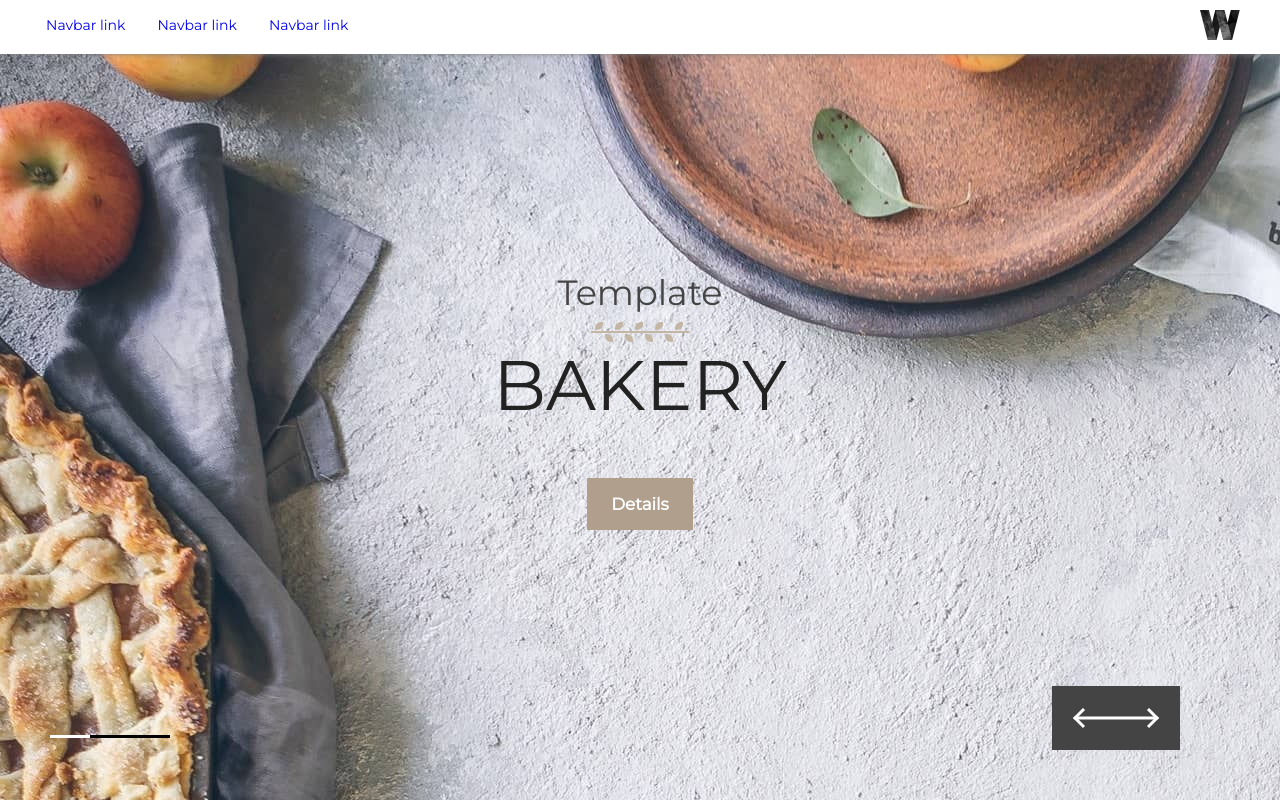
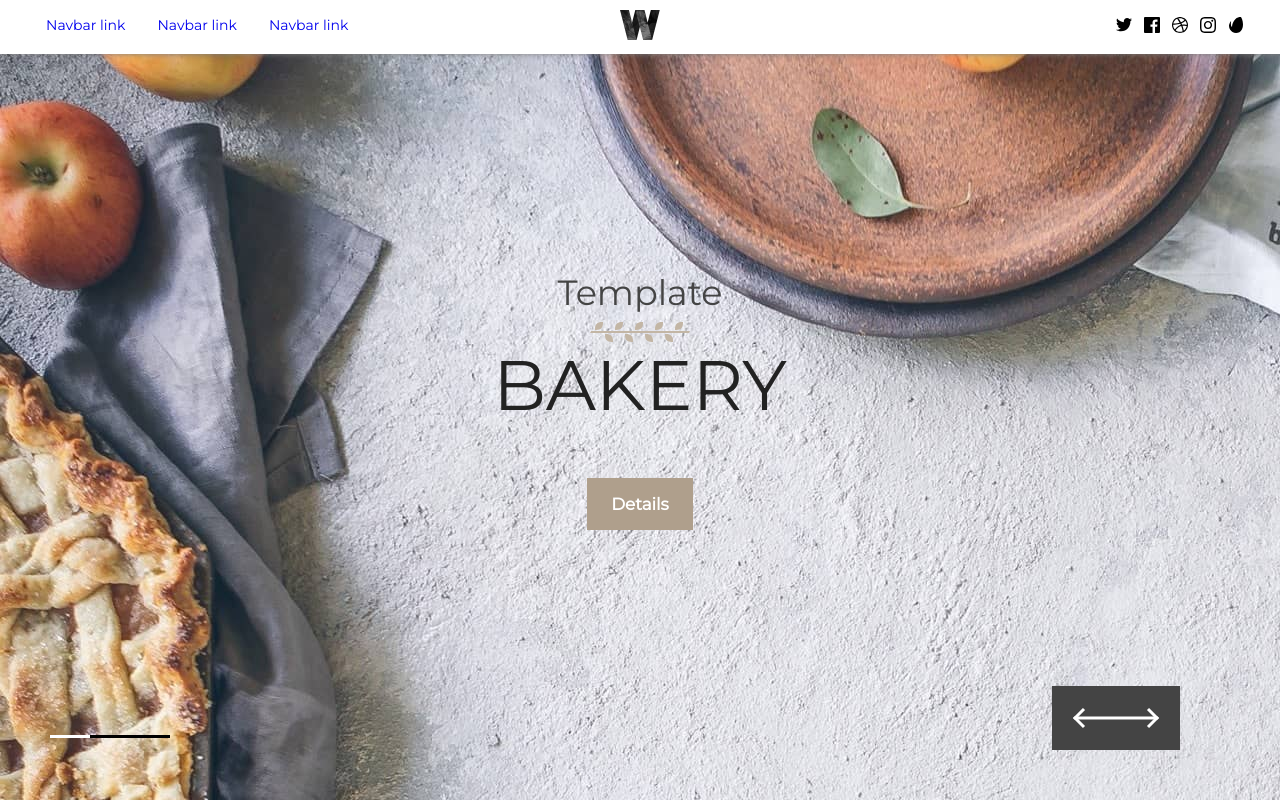
Before and after one commit to outsmartu/template-bakery, a website: page index.html in a window 1280 px wide. Shown: the top 802 px of the page. Drawn offline with Linux system fonts and the light colour scheme.

Commit message:
added socials

```diff
--- a/index.html
+++ b/index.html
@@ -28,7 +28,7 @@
             <div class="nav__logo">
                 <img src="images/header-logo.png" alt="">
             </div>
-            <ul class="nav__socials nav__socials_collapsed">
+            <ul class="nav__socials">
                 <li>
                     <a href="#">
                         <svg xmlns="http://www.w3.org/2000/svg" height="16" viewBox="0 0 16 16" width="16"
```
